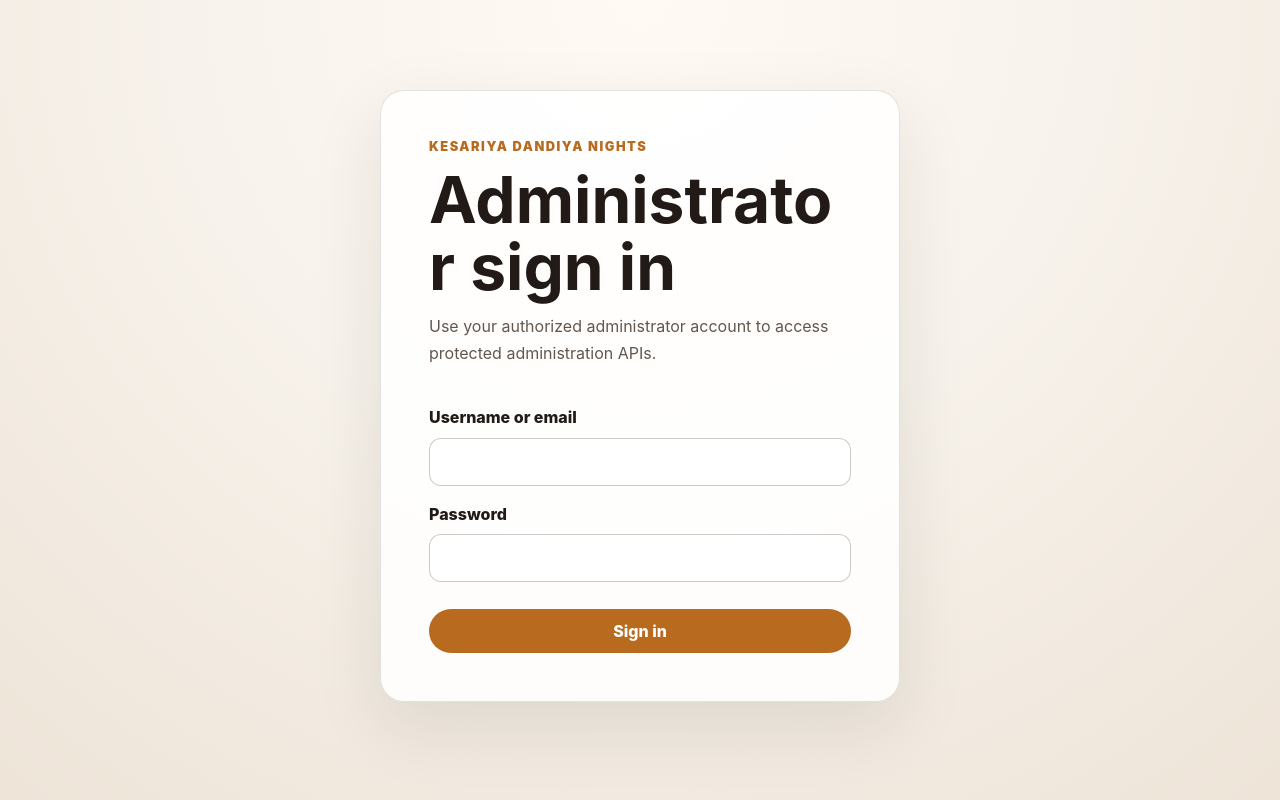
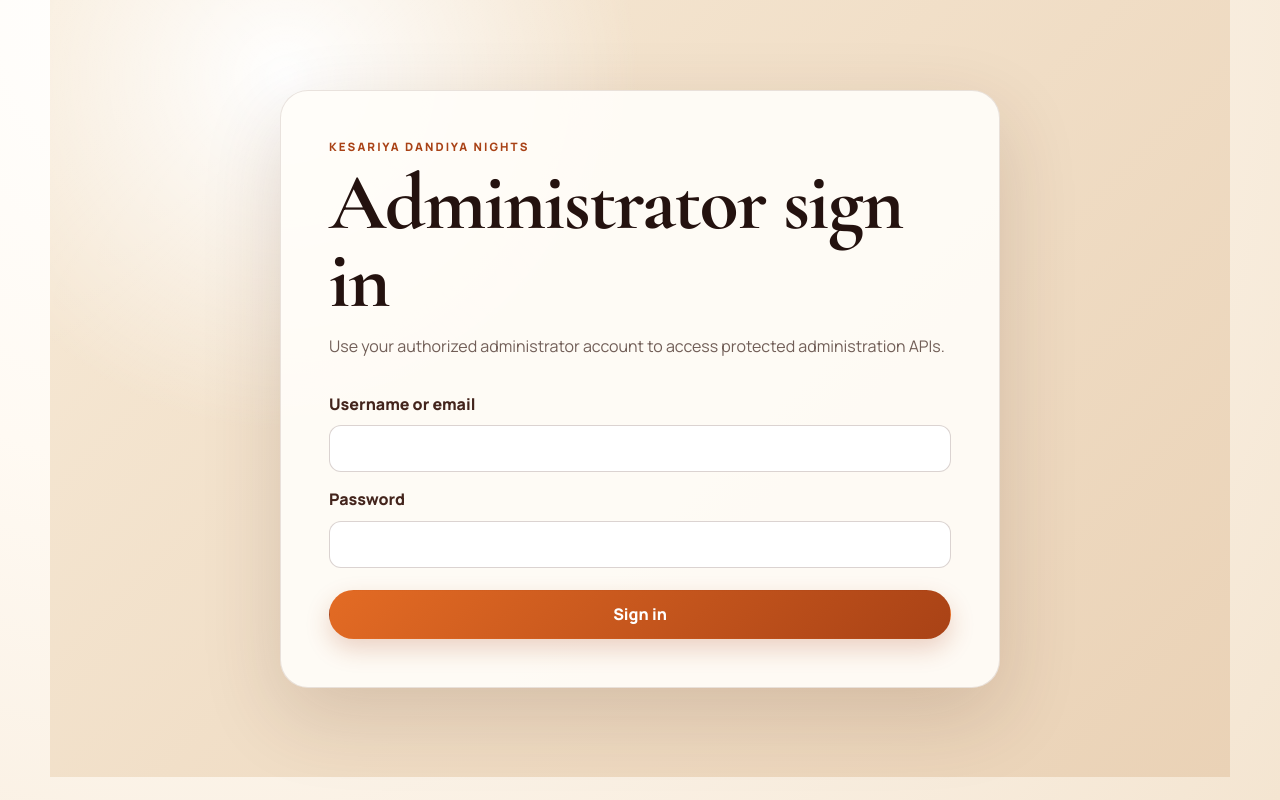
Before and after one commit to Manishchavan55/garba-ticket-booking, a React (Vite) app in the folder frontend/: page /admin/login in a window 1280 px wide. Built offline with nearby package versions, Linux system fonts and the light colour scheme; no server answers.

Commit message:
ui: redesign global visual system

```diff
--- a/frontend/src/styles/global.css
+++ b/frontend/src/styles/global.css
@@ -1,526 +1,169 @@
-* {
-  box-sizing: border-box;
+@import url('https://fonts.googleapis.com/css2?family=Cormorant+Garamond:wght@600;700&family=Manrope:wght@400;500;600;700;800&display=swap');
+
+* { box-sizing: border-box; }
+
+:root {
+  font-family: 'Manrope', ui-sans-serif, system-ui, -apple-system, BlinkMacSystemFont, 'Segoe UI', sans-serif;
+  color: #24120f;
+  background: #fffaf3;
+  font-synthesis: none;
+  text-rendering: optimizeLegibility;
+  --saffron: #e36b24;
+  --saffron-dark: #a94216;
+  --maroon: #651d22;
+  --plum: #32151d;
+  --cream: #fffaf3;
+  --paper: #fffdf9;
+  --gold: #e8b85b;
+  --ink: #24120f;
+  --muted: #715e57;
+  --line: rgba(74, 38, 28, 0.14);
+  --shadow: 0 20px 60px rgba(72, 35, 22, 0.10);
+  --shadow-strong: 0 28px 80px rgba(72, 35, 22, 0.16);
 }
 
-:root {
-  font-family: Inter, ui-sans-serif, system-ui, -apple-system, BlinkMacSystemFont, "Segoe UI", sans-serif;
-  color: #211a16;
-  background: #f7f2eb;
-  font-synthesis: none;
-  text-rendering: optimizeLegibility;
+html { min-width: 320px; scroll-behavior: smooth; }
+body { margin: 0; min-width: 320px; min-height: 100vh; background: radial-gradient(circle at 15% 0%, #fff 0, #fffaf3 35%, #f4e5d1 100%); }
+body::selection { background: rgba(227, 107, 36, 0.22); }
+button, a, input, textarea, select { font: inherit; }
+button { cursor: pointer; }
+button:focus-visible, a:focus-visible, input:focus-visible, select:focus-visible, textarea:focus-visible { outline: 3px solid #e8b85b; outline-offset: 3px; }
+a { color: inherit; }
+h1, h2, h3, p { overflow-wrap: anywhere; }
+h1, h2, h3 { line-height: 0.98; font-family: 'Cormorant Garamond', Georgia, serif; letter-spacing: -0.02em; }
+h1, h2, h3, p { margin-top: 0; }
+
+.site-shell { min-height: 100vh; }
+.site-header {
+  position: sticky; top: 0; z-index: 20; display: flex; align-items: center; justify-content: space-between;
+  gap: 1.5rem; padding: 0.9rem clamp(1rem, 5vw, 4.5rem); border-bottom: 1px solid rgba(255,255,255,.14);
+  background: rgba(50, 21, 29, .94); color: #fff8ed; backdrop-filter: blur(18px); box-shadow: 0 8px 30px rgba(38, 13, 18, .14);
+}
+.brand { display: inline-flex; align-items: baseline; gap: .45rem; text-decoration: none; font-family: 'Cormorant Garamond', Georgia, serif; font-size: 1.65rem; font-weight: 700; letter-spacing: .01em; white-space: nowrap; }
+.brand span { color: #f2c86d; font-size: 1rem; font-family: 'Manrope', sans-serif; font-weight: 700; letter-spacing: .08em; text-transform: uppercase; }
+.site-header nav { display: flex; align-items: center; justify-content: flex-end; gap: .35rem; flex-wrap: wrap; }
+.site-header nav a { padding: .55rem .75rem; border-radius: 999px; color: rgba(255,248,237,.82); text-decoration: none; font-size: .82rem; font-weight: 800; transition: background .2s ease, color .2s ease, transform .2s ease; }
+.site-header nav a:hover, .site-header nav a:focus-visible { color: #fff; background: rgba(255,255,255,.10); transform: translateY(-1px); }
+
+.hero, .event-hero { position: relative; overflow: hidden; background: radial-gradient(circle at 82% 20%, rgba(232,184,91,.34), transparent 24%), radial-gradient(circle at 18% 80%, rgba(227,107,36,.28), transparent 28%), linear-gradient(135deg, #32151d 0%, #651d22 52%, #a94216 100%); color: #fffaf3; }
+.hero::before, .event-hero::before { content: '✦  •  ✦  •  ✦'; position: absolute; inset: 18% 0 auto; text-align: center; color: rgba(255,220,146,.18); font-size: clamp(2rem, 8vw, 7rem); letter-spacing: 1.2em; pointer-events: none; }
+.hero { min-height: min(76vh, 760px); display: grid; align-items: end; padding: clamp(4rem, 10vw, 9rem) clamp(1.25rem, 8vw, 8rem); }
+.hero__content { position: relative; width: min(100%, 980px); z-index: 1; }
+.hero h1 { max-width: 9ch; margin-bottom: 1.2rem; font-size: clamp(4rem, 10vw, 8.5rem); }
+.hero__intro { max-width: 58ch; margin: 0; color: rgba(255,250,243,.86); font-size: clamp(1rem, 2vw, 1.2rem); line-height: 1.75; }
+
+.content-section, .page-shell { width: min(100%, 1180px); margin-inline: auto; padding: clamp(3.5rem, 7vw, 6.5rem) clamp(1rem, 4vw, 2rem); }
+.content-section--accent { width: 100%; max-width: none; padding-inline: max(clamp(1rem, 4vw, 2rem), calc((100vw - 1180px) / 2)); background: linear-gradient(135deg, #f8e5c8, #f3d4b2); border-block: 1px solid rgba(101,29,34,.08); }
+.section-heading { margin-bottom: 2.25rem; }
+.section-heading h1, .section-heading h2 { max-width: 17ch; margin-bottom: .7rem; font-size: clamp(2.7rem, 6vw, 4.8rem); }
+.eyebrow { margin-bottom: .65rem; color: var(--saffron-dark); font-family: 'Manrope', sans-serif; font-size: .72rem; font-weight: 900; letter-spacing: .18em; text-transform: uppercase; }
+.hero .eyebrow, .event-hero .eyebrow { color: #f2c86d; }
+.muted-copy { max-width: 68ch; color: var(--muted); line-height: 1.75; }
+
+.event-list { display: grid; gap: 1.1rem; }
+.event-card, .detail-card, .ticket-card, .status-message, .booking-placeholder, .booking-success, .booking-form {
+  border: 1px solid var(--line); border-radius: 24px; background: rgba(255,253,249,.9); box-shadow: var(--shadow);
+}
+.event-card { display: flex; align-items: center; justify-content: space-between; gap: 2rem; padding: clamp(1.35rem, 4vw, 2rem); transition: transform .22s ease, box-shadow .22s ease; }
+.event-card:hover { transform: translateY(-3px); box-shadow: var(--shadow-strong); }
+.event-card h3 { margin-bottom: .55rem; font-size: clamp(1.8rem, 4vw, 2.7rem); }
+.event-card p:last-child, .event-card h3 { margin-bottom: 0; }
+
+.button, .admin-auth-form button, .admin-home-page button {
+  display: inline-flex; min-height: 46px; align-items: center; justify-content: center; padding: .78rem 1.15rem;
+  border: 1px solid transparent; border-radius: 999px; background: linear-gradient(135deg, var(--saffron), var(--saffron-dark)); color: #fff;
+  font-weight: 800; text-decoration: none; white-space: nowrap; box-shadow: 0 10px 24px rgba(169,66,22,.22); transition: transform .2s ease, box-shadow .2s ease, filter .2s ease;
+}
+.button:hover, .admin-auth-form button:hover, .admin-home-page button:hover { transform: translateY(-2px); box-shadow: 0 14px 30px rgba(169,66,22,.28); filter: saturate(1.08); }
+.button:disabled, .admin-auth-form button:disabled { cursor: not-allowed; opacity: .55; transform: none; box-shadow: none; }
+.button--disabled { opacity: .55; }
+
+.ticket-grid, .detail-grid { display: grid; grid-template-columns: repeat(3, minmax(0, 1fr)); gap: 1rem; }
+.ticket-card, .detail-card, .status-message, .booking-placeholder, .booking-success { padding: 1.45rem; }
+.ticket-card { position: relative; overflow: hidden; }
+.ticket-card::after { content: ''; position: absolute; width: 110px; height: 110px; right: -45px; top: -45px; border-radius: 50%; background: rgba(232,184,91,.18); }
+.ticket-card h3 { margin-bottom: 1rem; font-size: 2rem; }
+.ticket-card__label { margin-bottom: .5rem; font-size: .72rem; font-weight: 800; letter-spacing: .12em; text-transform: uppercase; color: var(--muted); }
+.ticket-card__price { margin-bottom: .7rem; color: var(--maroon); font-size: 1.8rem; font-weight: 900; }
+.availability { margin: 0; font-weight: 800; }
+.availability--available { color: #28754a; }
+.availability--unavailable { color: #a33c32; }
+.status-message { color: var(--muted); line-height: 1.65; }
+.status-message h2 { margin-bottom: .45rem; color: var(--ink); font-size: 1.8rem; }
+.status-message p, .detail-card p, .booking-placeholder p:last-of-type { margin-bottom: 0; line-height: 1.7; }
+.status-message--error { border-color: rgba(163,60,50,.25); background: #fff4f0; color: #7e302a; }
+
+.event-hero__inner { padding-top: clamp(4rem, 8vw, 7rem); padding-bottom: clamp(4rem, 8vw, 7rem); }
+.event-hero h1 { max-width: 12ch; margin-bottom: 1.1rem; font-size: clamp(3.3rem, 8vw, 7rem); }
+.event-hero__venue { margin-bottom: .5rem; font-size: 1.05rem; font-weight: 800; }
+.detail-card h3 { margin-bottom: .55rem; font-size: 1.8rem; }
+.preserved-text { max-width: 75ch; margin-bottom: 0; white-space: pre-wrap; line-height: 1.8; }
+
+.booking-placeholder, .booking-success { text-align: center; }
+.booking-placeholder h2, .booking-success h1 { margin-bottom: .8rem; font-size: clamp(2.5rem, 6vw, 4rem); }
+.booking-header { margin-bottom: 2rem; }
+.booking-header h1 { max-width: 14ch; font-size: clamp(3rem, 7vw, 5.5rem); }
+.booking-form { display: grid; gap: 1.35rem; padding: clamp(1.3rem, 4vw, 2.5rem); }
+.booking-form fieldset { display: grid; gap: .65rem; margin: 0; padding: 0; border: 0; }
+.booking-form legend { margin-bottom: .75rem; font-family: 'Cormorant Garamond', Georgia, serif; font-size: 1.65rem; font-weight: 700; }
+.booking-form label, .admin-auth-form label { margin-top: .35rem; font-weight: 800; color: #43241c; }
+.booking-form input, .booking-form select, .booking-form textarea, .admin-auth-form input, .admin-management-grid input, .admin-management-grid select, .admin-management-grid textarea {
+  width: 100%; min-height: 46px; padding: .72rem .82rem; border: 1px solid rgba(74,38,28,.2); border-radius: 12px; background: #fff; color: var(--ink);
+}
+.booking-form textarea, .admin-management-grid textarea { min-height: 110px; resize: vertical; }
+.booking-form input:focus, .booking-form select:focus, .booking-form textarea:focus, .admin-auth-form input:focus, .admin-management-grid input:focus, .admin-management-grid select:focus, .admin-management-grid textarea:focus { border-color: var(--saffron); box-shadow: 0 0 0 4px rgba(227,107,36,.12); outline: none; }
+.field-error, .form-error { margin: 0; color: #9b332d; font-size: .9rem; font-weight: 800; }
+.booking-total { margin: .7rem 0 0; color: var(--maroon); font-size: 1.25rem; font-weight: 900; }
+.booking-actions { display: flex; align-items: center; gap: .7rem; flex-wrap: wrap; }
+.text-link { font-weight: 800; color: var(--saffron-dark); }
+.booking-payment-note { margin: 0; color: var(--muted); font-size: .9rem; line-height: 1.6; }
+.booking-summary, .admin-identity { display: grid; grid-template-columns: repeat(2, minmax(0,1fr)); gap: .9rem; margin: 2rem auto; max-width: 720px; text-align: left; }
+.booking-summary div, .admin-identity div { padding: 1rem; border: 1px solid var(--line); border-radius: 16px; background: #fbf0df; }
+.booking-summary dt, .admin-identity dt { margin-bottom: .35rem; color: var(--muted); font-size: .7rem; font-weight: 900; letter-spacing: .1em; text-transform: uppercase; }
+.booking-summary dd, .admin-identity dd { margin: 0; font-weight: 800; }
+
+.admin-auth-page, .admin-home-page { min-height: calc(100vh - 4rem); display: grid; place-items: center; background: radial-gradient(circle at 20% 10%, #fff, transparent 30%), linear-gradient(135deg, #f7ead7, #ead2b6); }
+.admin-auth-card { width: min(100%, 720px); padding: clamp(1.5rem, 5vw, 3rem); border: 1px solid rgba(74,38,28,.12); border-radius: 28px; background: rgba(255,253,249,.92); box-shadow: var(--shadow-strong); }
+.admin-auth-card h1 { margin-bottom: .7rem; font-size: clamp(2.8rem, 7vw, 5rem); }
+.admin-auth-form { display: grid; gap: .65rem; margin-top: 1.7rem; }
+.admin-auth-form button, .admin-home-page button { margin-top: .75rem; }
+.admin-management-grid { display: grid; grid-template-columns: minmax(300px,.9fr) minmax(0,1.1fr); gap: 1.2rem; align-items: start; }
+.admin-management-grid > section, .admin-management-grid > form { min-width: 0; }
+.admin-category-section { margin-top: 2rem; padding-top: 3rem; padding-bottom: 3rem; border-radius: 28px; }
+.admin-home-page .admin-auth-card { max-width: 960px; }
+.admin-home-page .booking-actions { margin-top: 1.5rem; }
+.admin-home-page .booking-actions button { margin-top: 0; }
+
+.site-footer { display: flex; justify-content: space-between; gap: 1rem; padding: 2.25rem clamp(1rem, 5vw, 4.5rem); border-top: 1px solid rgba(255,255,255,.08); background: #32151d; color: #fff7eb; font-size: .85rem; }
+.site-footer p { margin: 0; }
+
+.table-wrap { width: 100%; overflow-x: auto; border: 1px solid var(--line); border-radius: 18px; background: #fffdf9; box-shadow: var(--shadow); }
+table { width: 100%; border-collapse: collapse; min-width: 680px; }
+th, td { padding: .9rem 1rem; border-bottom: 1px solid var(--line); text-align: left; vertical-align: top; }
+th { background: #f7ead7; color: #4b2a20; font-size: .72rem; letter-spacing: .08em; text-transform: uppercase; }
+tr:last-child td { border-bottom: 0; }
+
+@media (max-width: 900px) {
+  .site-header { align-items: flex-start; }
+  .site-header nav { justify-content: flex-end; }
+  .ticket-grid, .detail-grid { grid-template-columns: repeat(2, minmax(0,1fr)); }
+  .admin-management-grid { grid-template-columns: 1fr; }
 }
 
-html {
-  min-width: 320px;
-  scroll-behavior: smooth;
+@media (max-width: 680px) {
+  .site-header { position: static; flex-direction: column; gap: .7rem; }
+  .brand { font-size: 1.5rem; }
+  .site-header nav { width: 100%; justify-content: flex-start; overflow-x: auto; flex-wrap: nowrap; padding-bottom: .1rem; }
+  .site-header nav a { flex: 0 0 auto; }
+  .hero { min-height: 70vh; padding-top: 4.5rem; }
+  .hero h1 { font-size: clamp(3.3rem, 18vw, 5.6rem); }
+  .event-card { align-items: flex-start; flex-direction: column; }
+  .ticket-grid, .detail-grid, .booking-summary, .admin-identity { grid-template-columns: 1fr; }
+  .button { width: 100%; }
+  .booking-actions .button, .booking-actions button { width: auto; }
+  .site-footer { flex-direction: column; }
 }
 
-body {
-  margin: 0;
-  min-width: 320px;
-  min-height: 100vh;
-  background: radial-gradient(circle at top, #fffaf4 0, #f7f2eb 45%, #eee4d8 100%);
+@media (prefers-reduced-motion: reduce) {
+  *, *::before, *::after { scroll-behavior: auto !important; transition-duration: .01ms !important; animation-duration: .01ms !important; animation-iteration-count: 1 !important; }
 }
-
-button,
-a,
-input,
-textarea,
-select {
-  font: inherit;
-}
-
-button:focus-visible,
-a:focus-visible,
-input:focus-visible,
-select:focus-visible {
-  outline: 3px solid #b86b1f;
-  outline-offset: 3px;
-}
-
-a {
-  color: inherit;
-}
-
-h1,
-h2,
-h3,
-p {
-  overflow-wrap: anywhere;
-}
-
-h1,
-h2,
-h3 {
-  line-height: 1.05;
-}
-
-h1,
-h2,
-h3,
-p {
-  margin-top: 0;
-}
-
-.site-shell {
-  min-height: 100vh;
-}
-
-.site-header {
-  position: sticky;
-  top: 0;
-  z-index: 10;
-  display: flex;
-  align-items: center;
-  justify-content: space-between;
-  gap: 1rem;
-  padding: 1rem clamp(1rem, 4vw, 4rem);
-  border-bottom: 1px solid rgba(33, 26, 22, 0.1);
-  background: rgba(255, 250, 244, 0.92);
-  backdrop-filter: blur(14px);
-}
-
-.brand {
-  font-weight: 900;
-  letter-spacing: 0.05em;
-  text-decoration: none;
-}
-
-.brand span {
-  font-weight: 500;
-  letter-spacing: 0;
-}
-
-.site-header nav a {
-  text-decoration: none;
-  font-weight: 700;
-}
-
-.hero,
-.event-hero {
-  background: radial-gradient(circle at 80% 20%, rgba(184, 107, 31, 0.25), transparent 35%), #211a16;
-  color: #fffaf4;
-}
-
-.hero {
-  min-height: min(68vh, 720px);
-  display: grid;
-  align-items: end;
-  padding: clamp(3rem, 9vw, 8rem) clamp(1rem, 7vw, 7rem);
-}
-
-.hero__content {
-  width: min(100%, 920px);
-}
-
-.hero h1 {
-  max-width: 12ch;
-  font-size: clamp(3rem, 10vw, 7rem);
-}
-
-.hero__intro {
-  max-width: 60ch;
-  margin: 1.5rem 0 0;
-  font-size: clamp(1rem, 2vw, 1.25rem);
-  line-height: 1.7;
-}
-
-.content-section,
-.page-shell {
-  width: min(100%, 1120px);
-  margin-inline: auto;
-  padding: clamp(3rem, 7vw, 6rem) clamp(1rem, 4vw, 2rem);
-}
-
-.content-section--accent {
-  width: 100%;
-  max-width: none;
-  padding-inline: max(clamp(1rem, 4vw, 2rem), calc((100vw - 1120px) / 2));
-  background: #f0e1ce;
-}
-
-.section-heading {
-  margin-bottom: 2rem;
-}
-
-.section-heading h2,
-.content-section--accent h2 {
-  max-width: 18ch;
-  margin-bottom: 0;
-  font-size: clamp(2rem, 5vw, 3.5rem);
-}
-
-.event-list {
-  display: grid;
-  gap: 1rem;
-}
-
-.event-card,
-.detail-card,
-.ticket-card,
-.status-message,
-.booking-placeholder,
-.booking-success,
-.booking-form {
-  border: 1px solid rgba(33, 26, 22, 0.12);
-  border-radius: 22px;
-  background: rgba(255, 255, 255, 0.82);
-  box-shadow: 0 18px 55px rgba(33, 26, 22, 0.08);
-}
-
-.event-card {
-  display: flex;
-  align-items: center;
-  justify-content: space-between;
-  gap: 2rem;
-  padding: clamp(1.25rem, 4vw, 2rem);
-}
-
-.event-card h3 {
-  margin-bottom: 0.75rem;
-  font-size: clamp(1.4rem, 3vw, 2.1rem);
-}
-
-.event-card p:last-child,
-.event-card h3 {
-  margin-bottom: 0;
-}
-
-.button,
-.admin-auth-form button,
-.admin-home-page button {
-  display: inline-flex;
-  min-height: 44px;
-  align-items: center;
-  justify-content: center;
-  padding: 0.75rem 1.1rem;
-  border: 0;
-  border-radius: 999px;
-  background: #b86b1f;
-  color: #fff;
-  font-weight: 800;
-  text-decoration: none;
-  white-space: nowrap;
-}
-
-.button:disabled,
-.admin-auth-form button:disabled {
-  cursor: not-allowed;
-  opacity: 0.55;
-}
-
-.button--disabled {
-  opacity: 0.55;
-}
-
-.ticket-grid,
-.detail-grid {
-  display: grid;
-  grid-template-columns: repeat(3, minmax(0, 1fr));
-  gap: 1rem;
-}
-
-.ticket-card,
-.detail-card,
-.status-message,
-.booking-placeholder,
-.booking-success {
-  padding: 1.4rem;
-}
-
-.ticket-card h3 {
-  margin-bottom: 1.2rem;
-}
-
-.ticket-card__label {
-  margin-bottom: 0.5rem;
-  font-size: 0.78rem;
-  font-weight: 700;
-  letter-spacing: 0.1em;
-  text-transform: uppercase;
-}
-
-.ticket-card__price {
-  margin-bottom: 0.75rem;
-  font-size: 1.6rem;
-  font-weight: 900;
-}
-
-.availability {
-  margin: 0;
-  font-weight: 700;
-}
-
-.availability--available {
-  color: #286b3b;
-}
-
-.availability--unavailable {
-  color: #8a3d2c;
-}
-
-.status-message h2 {
-  margin-bottom: 0.5rem;
-}
-
-.status-message p,
-.detail-card p,
-.booking-placeholder p:last-of-type {
-  margin-bottom: 0;
-  line-height: 1.7;
-}
-
-.status-message--error {
-  border-color: rgba(138, 61, 44, 0.3);
-  background: #fff4ef;
-}
-
-.event-hero__inner {
-  padding-top: clamp(4rem, 8vw, 7rem);
-  padding-bottom: clamp(4rem, 8vw, 7rem);
-}
-
-.event-hero h1 {
-  max-width: 14ch;
-  margin-bottom: 1.25rem;
-  font-size: clamp(2.8rem, 8vw, 6rem);
-}
-
-.event-hero__venue {
-  margin-bottom: 0.5rem;
-  font-size: 1.2rem;
-  font-weight: 700;
-}
-
-.detail-card h3 {
-  margin-bottom: 0.6rem;
-}
-
-.preserved-text {
-  max-width: 75ch;
-  margin-bottom: 0;
-  white-space: pre-wrap;
-  line-height: 1.8;
-}
-
-.booking-placeholder,
-.booking-success {
-  text-align: center;
-}
-
-.booking-placeholder h2,
-.booking-success h1 {
-  margin-bottom: 0.8rem;
-  font-size: clamp(2rem, 5vw, 3rem);
-}
-
-.booking-header {
-  margin-bottom: 2rem;
-}
-
-.booking-header h1 {
-  max-width: 16ch;
-  font-size: clamp(2.6rem, 7vw, 5rem);
-}
-
-.booking-form {
-  display: grid;
-  gap: 1.5rem;
-  padding: clamp(1.25rem, 4vw, 2.5rem);
-}
-
-.booking-form fieldset {
-  display: grid;
-  gap: 0.65rem;
-  margin: 0;
-  padding: 0;
-  border: 0;
-}
-
-.booking-form legend {
-  margin-bottom: 0.8rem;
-  font-size: 1.25rem;
-  font-weight: 900;
-}
-
-.booking-form label {
-  margin-top: 0.35rem;
-  font-weight: 800;
-}
-
-.booking-form input,
-.booking-form select {
-  width: 100%;
-  min-height: 46px;
-  padding: 0.7rem 0.8rem;
-  border: 1px solid rgba(33, 26, 22, 0.22);
-  border-radius: 12px;
-  background: #fff;
-}
-
-.field-error {
-  margin: 0;
-  color: #8a3d2c;
-  font-size: 0.9rem;
-  font-weight: 700;
-}
-
-.booking-total {
-  margin: 0.8rem 0 0;
-  font-size: 1.2rem;
-  font-weight: 900;
-}
-
-.booking-actions {
-  display: flex;
-  align-items: center;
-  gap: 1rem;
-  flex-wrap: wrap;
-}
-
-.text-link {
-  font-weight: 800;
-}
-
-.booking-payment-note {
-  margin: 0;
-  color: #62574f;
-  font-size: 0.9rem;
-  line-height: 1.6;
-}
-
-.booking-summary,
-.admin-identity {
-  display: grid;
-  grid-template-columns: repeat(2, minmax(0, 1fr));
-  gap: 1rem;
-  margin: 2rem auto;
-  max-width: 680px;
-  text-align: left;
-}
-
-.booking-summary div,
-.admin-identity div {
-  padding: 1rem;
-  border-radius: 14px;
-  background: #f7f2eb;
-}
-
-.booking-summary dt,
-.admin-identity dt {
-  margin-bottom: 0.35rem;
-  font-size: 0.8rem;
-  font-weight: 800;
-  letter-spacing: 0.08em;
-  text-transform: uppercase;
-}
-
-.booking-summary dd,
-.admin-identity dd {
-  margin: 0;
-  font-weight: 800;
-}
-
-.admin-auth-page,
-.admin-home-page {
-  min-height: calc(100vh - 4rem);
-  display: grid;
-  place-items: center;
-}
-
-.admin-auth-card {
-  width: min(100%, 520px);
-  padding: clamp(1.5rem, 5vw, 3rem);
-  border: 1px solid rgba(33, 26, 22, 0.12);
-  border-radius: 24px;
-  background: rgba(255, 255, 255, 0.88);
-  box-shadow: 0 24px 70px rgba(33, 26, 22, 0.1);
-}
-
-.admin-auth-card h1 {
-  margin-bottom: 0.8rem;
-  font-size: clamp(2.2rem, 7vw, 4rem);
-}
-
-.eyebrow {
-  margin-bottom: 0.75rem;
-  color: #b86b1f;
-  font-size: 0.8rem;
-  font-weight: 900;
-  letter-spacing: 0.12em;
-  text-transform: uppercase;
-}
-
-.muted-copy {
-  color: #62574f;
-  line-height: 1.7;
-}
-
-.admin-auth-form {
-  display: grid;
-  gap: 0.65rem;
-  margin-top: 2rem;
-}
-
-.admin-auth-form label {
-  margin-top: 0.5rem;
-  font-weight: 800;
-}
-
-.admin-auth-form input {
-  width: 100%;
-  min-height: 48px;
-  padding: 0.75rem 0.85rem;
-  border: 1px solid rgba(33, 26, 22, 0.22);
-  border-radius: 12px;
-  background: #fff;
-}
-
-.form-error {
-  margin: 0.5rem 0 0;
-  color: #8a3d2c;
-  font-weight: 800;
-}
-
-.admin-auth-form button,
-.admin-home-page button {
-  margin-top: 1rem;
-  cursor: pointer;
-}
-
-.site-footer {
-  display: flex;
-  justify-content: space-between;
-  gap: 1rem;
-  padding: 2rem clamp(1rem, 4vw, 4rem);
-  border-top: 1px solid rgba(33, 26, 22, 0.1);
-  background: #211a16;
-  color: #fffaf4;
-  font-size: 0.9rem;
-}
-
-.site-footer p {
-  margin: 0;
-}
-
-@media (max-width: 760px) {
-  .site-header {
-    position: static;
-  }
-
-  .event-card {
-    align-items: flex-start;
-    flex-direction: column;
-  }
-
-  .ticket-grid,
-  .detail-grid,
-  .booking-summary,
-  .admin-identity {
-    grid-template-columns: 1fr;
-  }
-
-  .site-footer {
-    flex-direction: column;
-  }
-}
```
